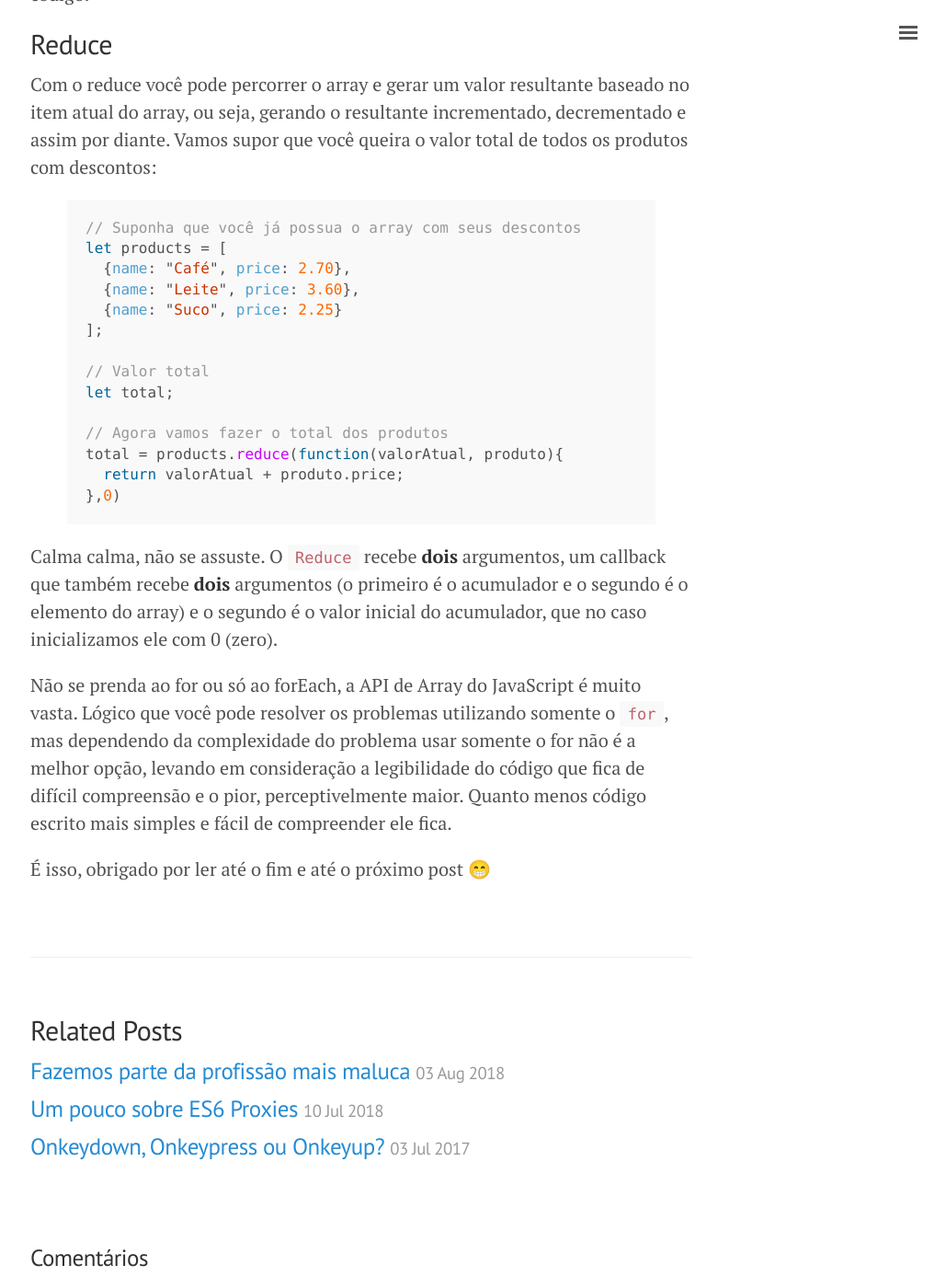
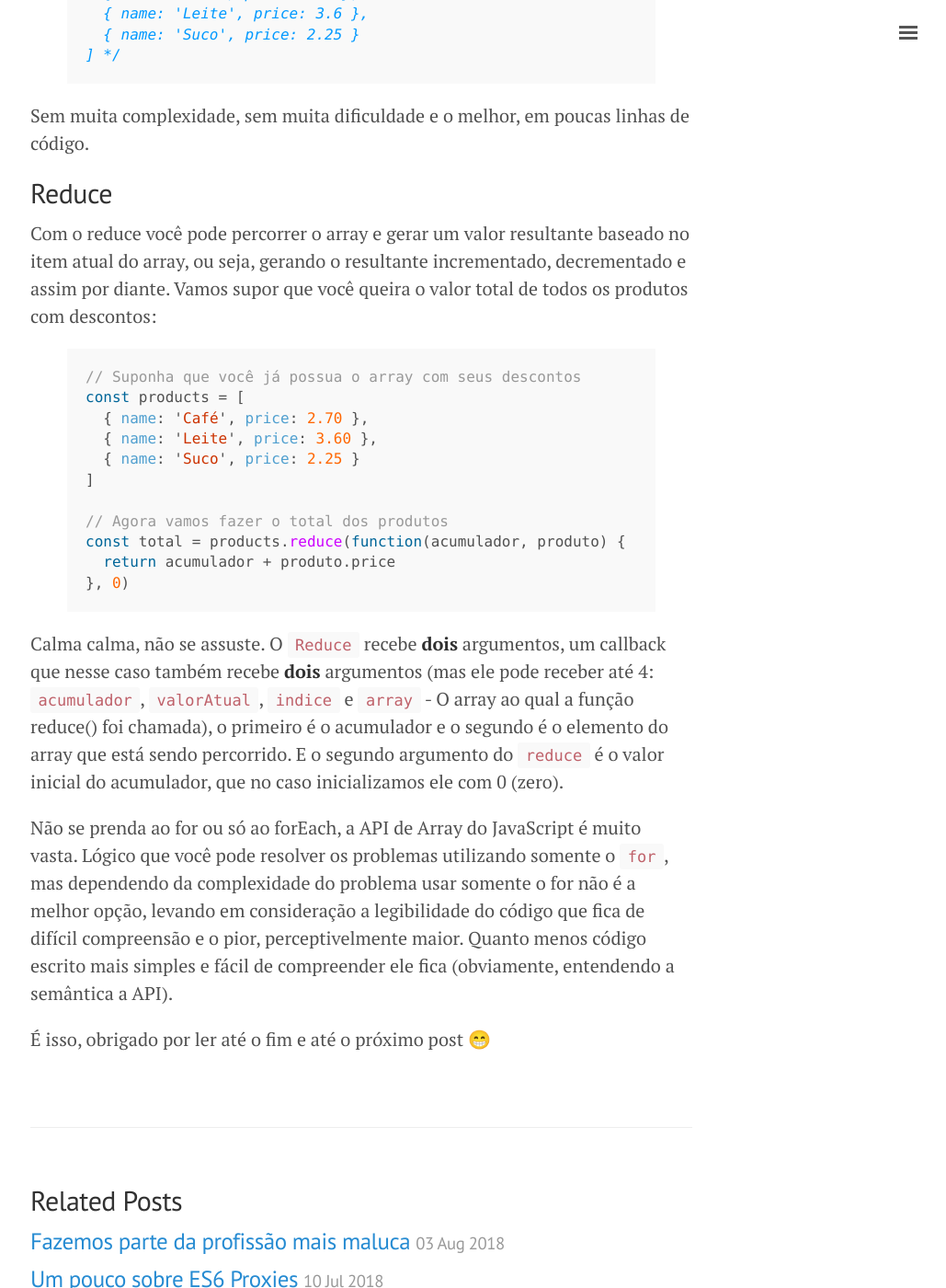
Before and after one commit to whoamindx/whoamindx.github.io, a Jekyll site: the page built from _posts/2018-2-22-interar-arrays-muito-alem-do-for.md, in a window 1280 px wide and 1400 px high, scrolled down 4855 px. Shown: the whole window at 92% size, without its empty margins (247-1276 px from the left). Built offline with Jekyll 4.4.1, drawn with Linux system fonts in a browser that asks for light colours; comment, search, counter and statistics services are not loaded; some of the changed text lies outside the part shown.

Commit message:
refact: otrographic corrections

```diff
--- a/_posts/2018-2-22-interar-arrays-muito-alem-do-for.md
+++ b/_posts/2018-2-22-interar-arrays-muito-alem-do-for.md
@@ -14,15 +14,15 @@ Isso é o que o nosso querido pai Google nos diz. É básicamente a ação de vo
 
 {% highlight js %}
 // Array com o nome de pessoas.
-let persons = [
-  "Gabriel",
-  "Eduardo",
-  "Davi"
-];
+const persons = [
+  'Gabriel',
+  'Eduardo',
+  'Davi'
+]
 
 // Exibindo o nome de todas as pessoas que exista no array
-for (var i = 0; i < persons.length; i++){
-   console.log(persons[i]);
+for (var i = 0; i < persons.length; i++) {
+  console.log(persons[i])
 }
 {% endhighlight %}
 
@@ -32,19 +32,19 @@ Neste post irei apresentar à vocês 6 métodos da API de Array existente em Jav
 
 ## ForEach
 
-Este faz o mesmo que o codigo anterior, porém escrita em menos código e mais fácil de se entender, veja:
+Este faz o mesmo que o codigo anterior, porém escrita em menos código, mais fácil de entender e usando da programação funcional, veja:
 
 {% highlight js %}
-let persons = [
-  "Gabriel",
-  "Eduardo",
-  "Davi"
+const persons = [
+  'Gabriel',
+  'Eduardo',
+  'Davi'
 ];
 
-/* Exibindo o nome de todas as pessoas que exista
-no array utilizando o forEach */
-persons.forEach(function(person){
-  console.log(person);
+/* Exibindo o nome de todas as pessoas que
+   exista no array utilizando o forEach */
+persons.forEach(function(person) {
+  console.log(person)
 })
 {% endhighlight %}
 
@@ -54,14 +54,14 @@ Então, o que está sendo feito no código acima? De maneira bem simples para qu
 
 ## Filter
 
-Este método filtra o array (o nome já diz né), mas pense o seguinte, imagine que você tenha um array com nome de usuários e cada usuário pode ser maior de idade ou não, e você queira somente os usuários que sejam maiores de idade? Nem pense em abrir uns `if` e armazenar cada usuário em uma nova variável como algo do tipo:
+Este método filtra o array (o nome já diz né), mas pense o seguinte: imagine que você tenha um array com nome de usuários e cada usuário pode ser maior de idade ou não, e você queira somente os usuários que sejam maiores de idade? Nem pense em abrir uns `if` e armazenar cada usuário em uma nova variável como algo do tipo:
 
 {% highlight js %}
-let users = [
-  {name: "Gabriel", isAdult: true},
-  {name: "Eduardo", isAdult: true},
-  {name: "João", isAdult: false}
-];
+const users = [
+  { name: 'Gabriel', isAdult: true },
+  { name: 'Eduardo', isAdult: true },
+  { name: 'João', isAdult: false }
+]
 
 let adultUsers = [];
 
@@ -75,72 +75,72 @@ users.forEach(function(user){
 Com o filter ficaria:
 
 {% highlight js %}
-let users = [
-  {name: "Gabriel", isAdult: true},
-  {name: "Eduardo", isAdult: true},
-  {name: "João", isAdult: false}
-];
+const users = [
+  { name: 'Gabriel', isAdult: true },
+  { name: 'Eduardo', isAdult: true },
+  { name: 'João', isAdult: false }
+]
 
 // Olha só que diferença
-users = users.filter(function(user){
-  return user.isAdult;
-});
+const adultUsers = users.filter(function(user) {
+  return user.isAdult
+})
 {% endhighlight %}
 
 Em 3 linhas de código você acabou de fazer o que em 5 linhas o código anterior fazia. Isso é bem bacana não é? Nem precisou de um `if` dentro, repare que os métodos Array abstraem muito.
+
+Basicamente para cada loop você precisa retorna `true` ou `false`. Se `true` ele retorna o objeto, caso ao contrário (`false`) ele não retorna o objeto. Baseado nisso você monta a sua lógica para fazer com que ele seja retornado, ou não, dada a alguma condição.
 
 ## Every
 
 Este método verifica se **todos** os elementos do array satisfazem a algum teste, se sim ele retorna `true`, se não `false`. Tomando como exemplo anterior o Array de usuários, se quisermos saber se todos os usuários são adultos, como ficaria do jeito tradicional e com o método `every`:
 
 {% highlight js %}
-let users = [
-  {name: "Gabriel", isAdult: true},
-  {name: "Eduardo", isAdult: true},
-  {name: "João", isAdult: false}
-];
+const users = [
+  { name: 'Gabriel', isAdult: true },
+  { name: 'Eduardo', isAdult: true },
+  { name: 'João', isAdult: false }
+]
 
 /* Esta variável será booleana, inicialmente true e dependendo
 da condição irá receber false se algum usuário não for de
 maior */
-let allAdult = true;
+let allAdult = true
 
 // Forma antiga
-for (var i = 0; i < users.length; i++){
-  if(!users[i].isAdult){
-    allAdult = false;
+for (var i = 0; i < users.length; i++) {
+  if(!users[i].isAdult) {
+    allAdult = false
   }
 }
 
 // Com o every
-allAdult = users.every(function(user){
-  return user.isAdult;
+allAdult = users.every(function(user) {
+  return user.isAdult
 });
 
 {% endhighlight %}
 
-Muito mais fácil de se compreender não é?
+Muito mais fácil de se compreender, não é?
 
 ## Some
 
 Este faz o inverso do `every`, ao invés de retornar true se todos os elementos satisfizerem ao teste, no `some` ele retorna `true` se **pelo menos um** satisfizer.
 
 {% highlight js %}
-let users = [
-  {name: "Gabriel", isAdult: true},
-  {name: "Eduardo", isAdult: true},
-  {name: "João", isAdult: false}
-];
-
-let someAdult;
+const users = [
+  { name: 'Gabriel', isAdult: true },
+  { name: 'Eduardo', isAdult: true },
+  { name: 'João', isAdult: false }
+]
 
 /* Queremos saber se existe pelo menos um
 usuário que seja menor de idade */
-someAdult = users.some(function(user){
-  return !user.isAdult;
+const someNotAdult = users.some(function(user) {
+  return !user.isAdult
 });
 
-// someAdult receberá um false
+// someAdult receberá um true
 
 {% endhighlight %}
 
@@ -149,22 +149,25 @@ someAdult = users.some(function(user){
 Com este método você pode modificar valores do array gerando um array resultante com os valores modificados e não modificados. Por exemplo: você possui um array com vários produtos, cada produto tem seu preço e você quer retornar o preço com desconto de 10% para aquele produto.
 
 {% highlight js %}
-let products = [
-  {name: "Café", price: 3.00},
-  {name: "Leite", price: 4.00},
-  {name: "Suco", price: 2.50}
-];
+const products = [
+  { name: 'Café', price: 3.00 },
+  { name: 'Leite', price: 4.00 },
+  { name: 'Suco', price: 2.50 }
+]
 
 // Produtos com seus descontos
-let newProducts;
-
-newProducts = products.map(function(product){
-  product.price = product.price - (product.price*0.10);
+const productsWithDiscounts = products.map(function(product) {
+  product.price = product.price - (product.price * 0.10)
   return product
 });
 
 /* newProducts agora é uma copia do array products
-porém com o preço de desconto */
+porém com o preço de desconto:
+[
+  { name: 'Café', price: 2.7 },
+  { name: 'Leite', price: 3.6 },
+  { name: 'Suco', price: 2.25 }
+] */
 {% endhighlight %}
 
 Sem muita complexidade, sem muita dificuldade e o melhor, em poucas linhas de código.
@@ -175,23 +178,20 @@ Com o reduce você pode percorrer o array e gerar um valor resultante baseado no
 
 {% highlight js %}
 // Suponha que você já possua o array com seus descontos
-let products = [
-  {name: "Café", price: 2.70},
-  {name: "Leite", price: 3.60},
-  {name: "Suco", price: 2.25}
-];
-
-// Valor total
-let total;
+const products = [
+  { name: 'Café', price: 2.70 },
+  { name: 'Leite', price: 3.60 },
+  { name: 'Suco', price: 2.25 }
+]
 
 // Agora vamos fazer o total dos produtos
-total = products.reduce(function(valorAtual, produto){
-  return valorAtual + produto.price;
-},0)
+const total = products.reduce(function(acumulador, produto) {
+  return acumulador + produto.price
+}, 0)
 {% endhighlight %}
 
-Calma calma, não se assuste. O `Reduce` recebe **dois** argumentos, um callback que também recebe **dois** argumentos (o primeiro é o acumulador e o segundo é o elemento do array) e o segundo é o valor inicial do acumulador, que no caso inicializamos ele com 0 (zero).
+Calma calma, não se assuste. O `Reduce` recebe **dois** argumentos, um callback que nesse caso também recebe **dois** argumentos (mas ele pode receber até 4: `acumulador`, `valorAtual`, `indice` e `array` - O array ao qual a função reduce() foi chamada), o primeiro é o acumulador e o segundo é o elemento do array que está sendo percorrido. E o segundo argumento do `reduce` é o valor inicial do acumulador, que no caso inicializamos ele com 0 (zero).
 
-Não se prenda ao for ou só ao forEach, a API de Array do JavaScript é muito vasta. Lógico que você pode resolver os problemas utilizando somente o `for`, mas dependendo da complexidade do problema usar somente o for não é a melhor opção, levando em consideração a legibilidade do código que fica de difícil compreensão e o pior, perceptivelmente maior. Quanto menos código escrito mais simples e fácil de compreender ele fica.
+Não se prenda ao for ou só ao forEach, a API de Array do JavaScript é muito vasta. Lógico que você pode resolver os problemas utilizando somente o `for`, mas dependendo da complexidade do problema usar somente o for não é a melhor opção, levando em consideração a legibilidade do código que fica de difícil compreensão e o pior, perceptivelmente maior. Quanto menos código escrito mais simples e fácil de compreender ele fica (obviamente, entendendo a semântica a API).
 
 É isso, obrigado por ler até o fim e até o próximo post 😁
```
Also changed, not shown: _posts/2017-7-3-onkeydown-onkeypress-onkeyup.md (+4 -4 lines), _posts/2018-7-10-um-pouco-sobre-es6-proxies.md (+27 -27 lines), _posts/2018-8-3-fazemos-parte-da-profissao-mais-maluca.md (+5 -5 lines).
